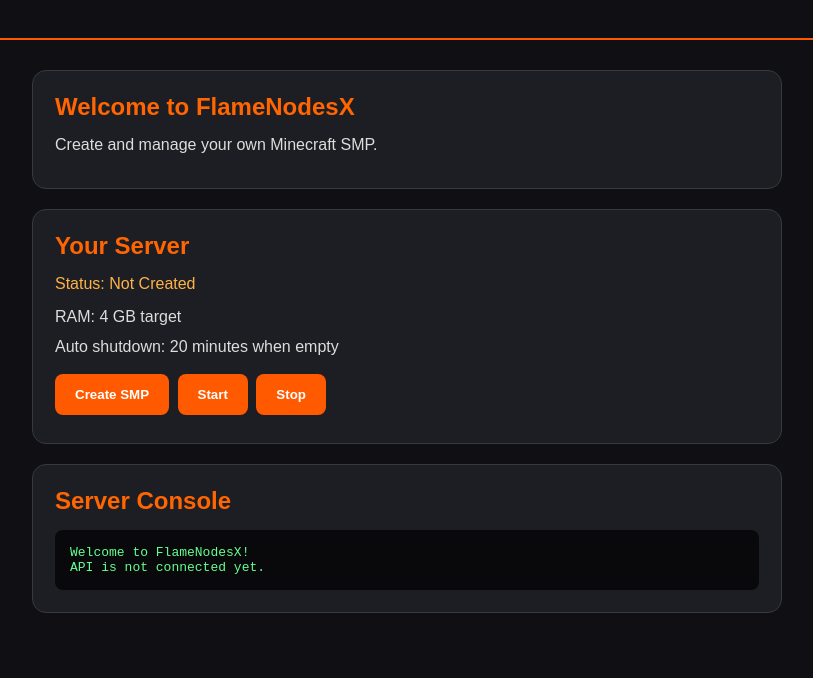
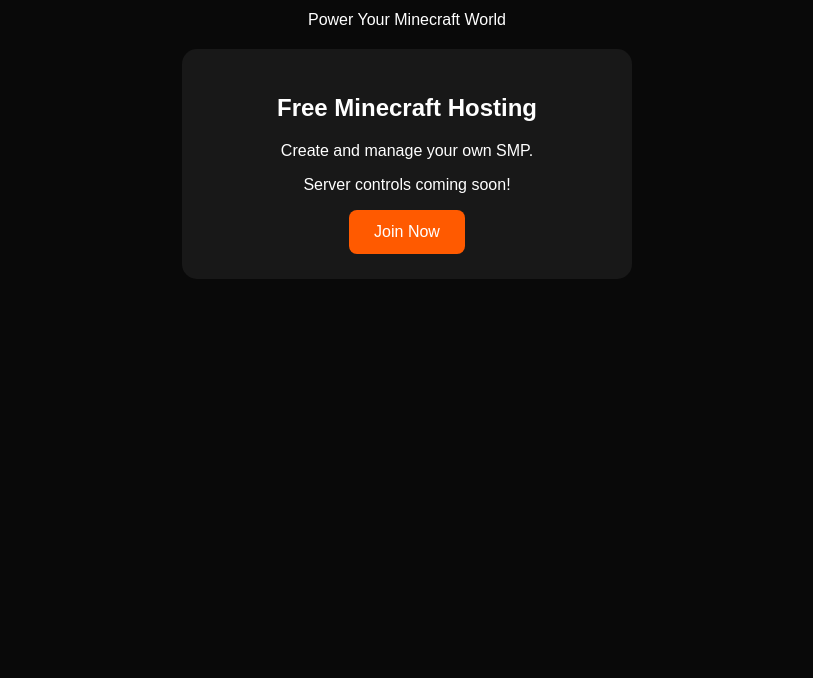
Before and after one commit to flametigerx0-rgb/FlameNodesX, a plain HTML site: page public/index.html in a window 1280 px wide. Shown: the part 122-800 px from the top of the page, without its empty margins (233-1046 px from the left). Drawn offline with Linux system fonts and the light colour scheme; no server answers.

Commit message:
Update FlameNodesX homepage
Ajwo Guys Be Ready

```diff
--- a/public/index.html
+++ b/public/index.html
@@ -1,40 +1,42 @@
-
 <!DOCTYPE html>
-<html lang="en">
+<html>
 <head>
-  <meta charset="UTF-8">
-  <meta name="viewport" content="width=device-width, initial-scale=1.0">
   <title>FlameNodesX Hosting</title>
-  <link rel="stylesheet" href="style.css">
+  <meta name="viewport" content="width=device-width, initial-scale=1">
+  <style>
+    body {
+      background: #090909;
+      color: white;
+      font-family: Arial;
+      text-align: center;
+      padding: 30px 15px;
+    }
+    h1 { color: #ff5a00; font-size: 38px; }
+    .box {
+      background: #181818;
+      padding: 25px;
+      border-radius: 15px;
+      margin: 20px auto;
+      max-width: 400px;
+    }
+    button {
+      background: #ff5a00;
+      color: white;
+      border: 0;
+      padding: 13px 25px;
+      border-radius: 8px;
+      font-size: 16px;
+    }
+  </style>
 </head>
 <body>
-  <header>
-    <h1>🔥 FlameNodesX</h1>
-    <p>FREE MINECRAFT SERVER HOSTING</p>
-  </header>
-
-  <main>
-    <section class="welcome">
-      <h2>Welcome to FlameNodesX</h2>
-      <p>Create and manage your own Minecraft SMP.</p>
-    </section>
-
-    <section class="panel">
-      <h2>Your Server</h2>
-      <div id="status">Status: Not Created</div>
-      <p>RAM: 4 GB target</p>
-      <p>Auto shutdown: 20 minutes when empty</p>
-      <button id="create">Create SMP</button>
-      <button id="start">Start</button>
-      <button id="stop">Stop</button>
-    </section>
-
-    <section class="panel">
-      <h2>Server Console</h2>
-      <pre id="console">Welcome to FlameNodesX!</pre>
-    </section>
-  </main>
-
-  <script src="script.js"></script>
+  <h1>🔥 FlameNodesX</h1>
+  <p>Power Your Minecraft World</p>
+  <div class="box">
+    <h2>Free Minecraft Hosting</h2>
+    <p>Create and manage your own SMP.</p>
+    <p>Server controls coming soon!</p>
+    <button onclick="alert('FlameNodesX coming soon!')">Join Now</button>
+  </div>
 </body>
 </html>
```
